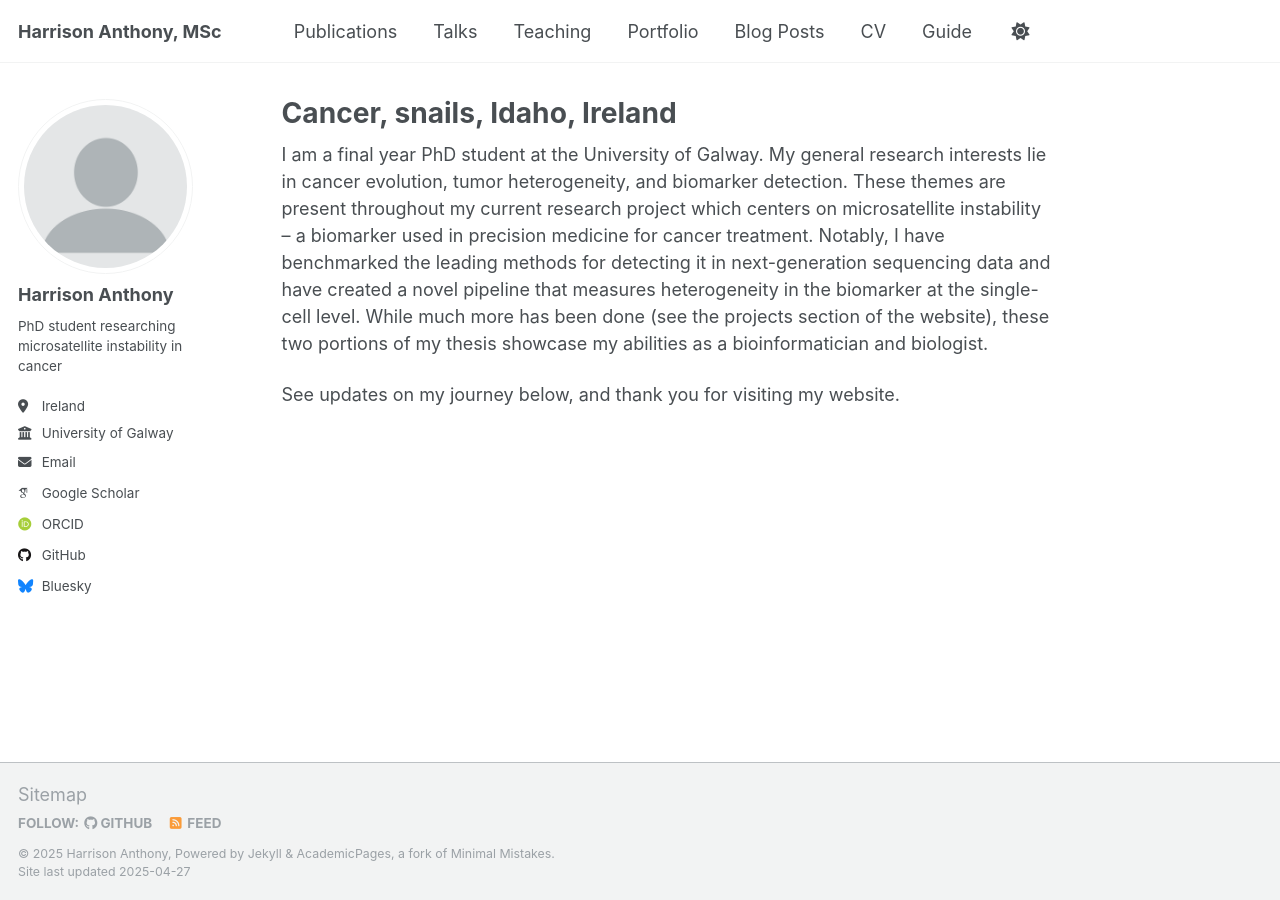
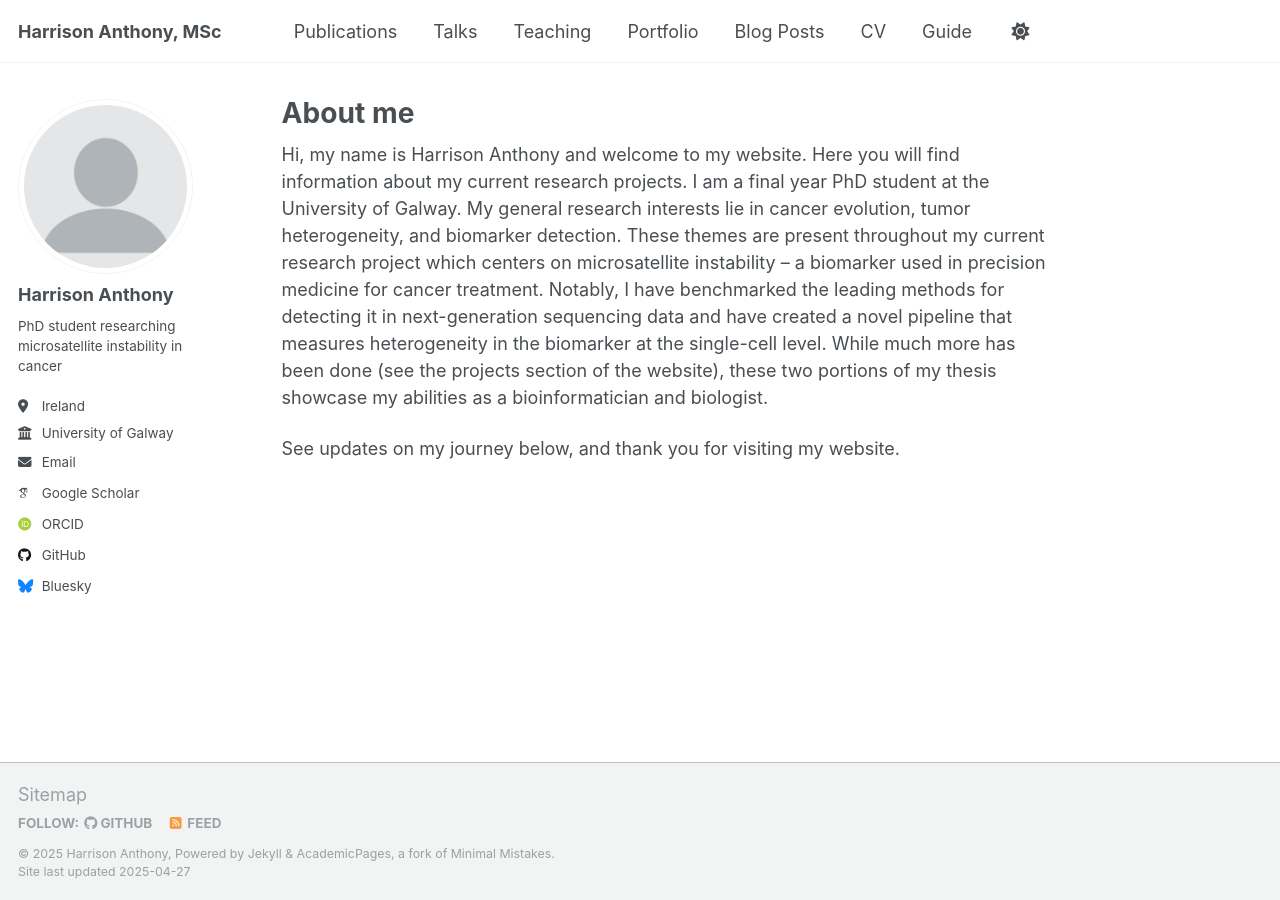
Before and after one commit to harrison-anth/harrison-anth.github.io, a Jekyll site: the page built from _pages/about.md, in a window 1280 px wide. Built offline with Jekyll 4.4.1, drawn with Linux system fonts in a browser that asks for light colours; some web fonts are replaced.

Commit message:
updating splash page

```diff
--- a/_pages/about.md
+++ b/_pages/about.md
@@ -1,13 +1,14 @@
 ---
 permalink: /
-title: "Cancer, snails, Idaho, Ireland"
+title: "About me"
 author_profile: true
 redirect_from:
   - /about/
   - /about.html
 ---
 
-I am a final year PhD student at the University of Galway. My general research interests lie in cancer
+Hi, my name is Harrison Anthony and welcome to my website. Here you will find information about my current research projects. I am a final year PhD student at the
+University of Galway. My general research interests lie in cancer
 evolution, tumor heterogeneity, and biomarker detection. These themes are present throughout my current
 research project which centers on microsatellite instability -- a biomarker used in precision medicine for cancer treatment.
 Notably, I have benchmarked the leading methods for detecting it in next-generation sequencing data and have created a
```
